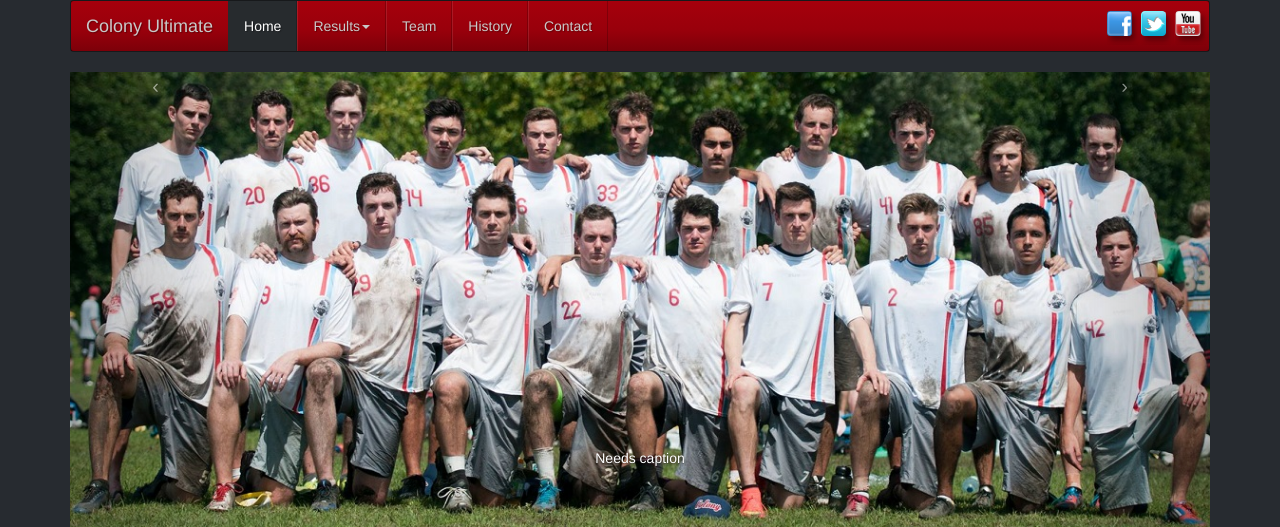
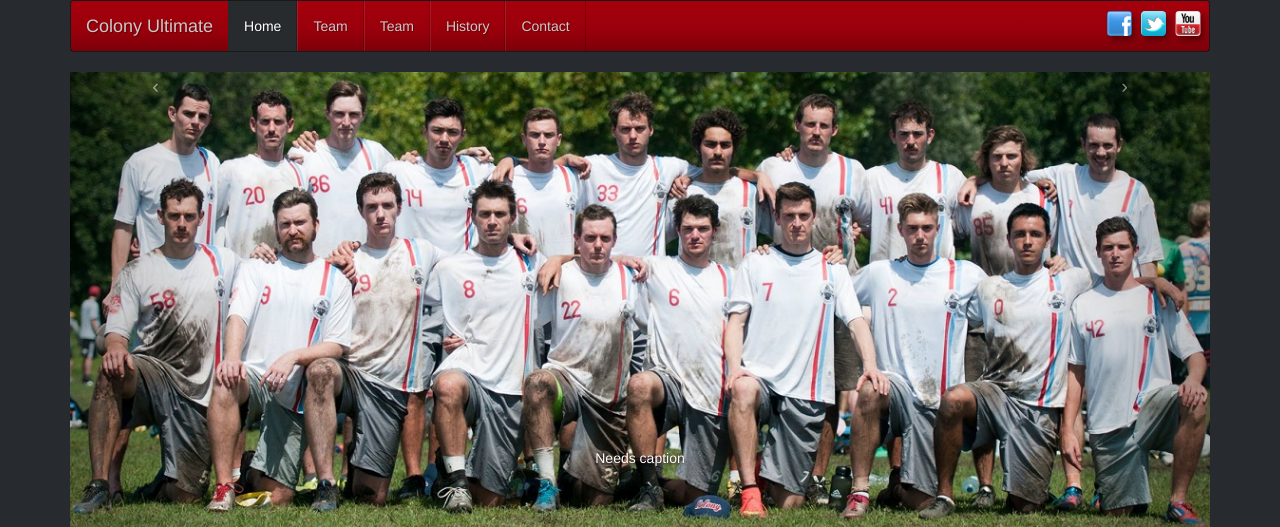
Before and after one commit to mchirlin/colony, a PHP site: page /index.php in a window 1280 px wide. Shown: the top 527 px of the page. Run offline with PHP 8.4, Linux system fonts and the light colour scheme; some libraries are stand-ins or nearby versions.

Commit message:
Switching team and results

```diff
--- a/includes/navigation.php
+++ b/includes/navigation.php
@@ -13,31 +13,11 @@
 							<a href="http://colonyultimate.com">Home</a>
 						</li>
 						<!-- TODO: Create Results Pages -->
-						<li class="<?php if($page == "results") echo "active"?> dropdown">
-							 <a href="#" class="dropdown-toggle" data-toggle="dropdown">Results<strong class="caret"></strong></a>
-							<ul class="dropdown-menu">
-								<li>
-									<a href="http://colonyultimate.com/results/2015.html">2015</a>
-								</li>
-								<li>
-									<a href="http://colonyultimate.com/results/2014.html">2014</a>
-								</li>
-								<li>
-									<a href="http://colonyultimate.com/results/2013.html">2013</a>
-								</li>
-								<li>
-									<a href="http://colonyultimate.com/results/2012.html">2012</a>
-								</li>
-								<li>
-									<a href="http://colonyultimate.com/results/2011.html">2011</a>
-								</li>
-								<li>
-									<a href="http://colonyultimate.com/results/2010.html">2010</a>
-								</li>
-							</ul>
-						</li>
 						<li class="<?php if($page == "team") echo "active"?>">
 							<a href="http://colonyultimate.com/team.php">Team</a>
+						</li>
+						<li class="<?php if($page == "results") echo "active"?>">
+							<a href="http://colonyultimate.com/results.php">Team</a>
 						</li>
 						<!-- TODO: Create History Page -->
 						<li class="<?php if($page == "history") echo "active"?>">
```
